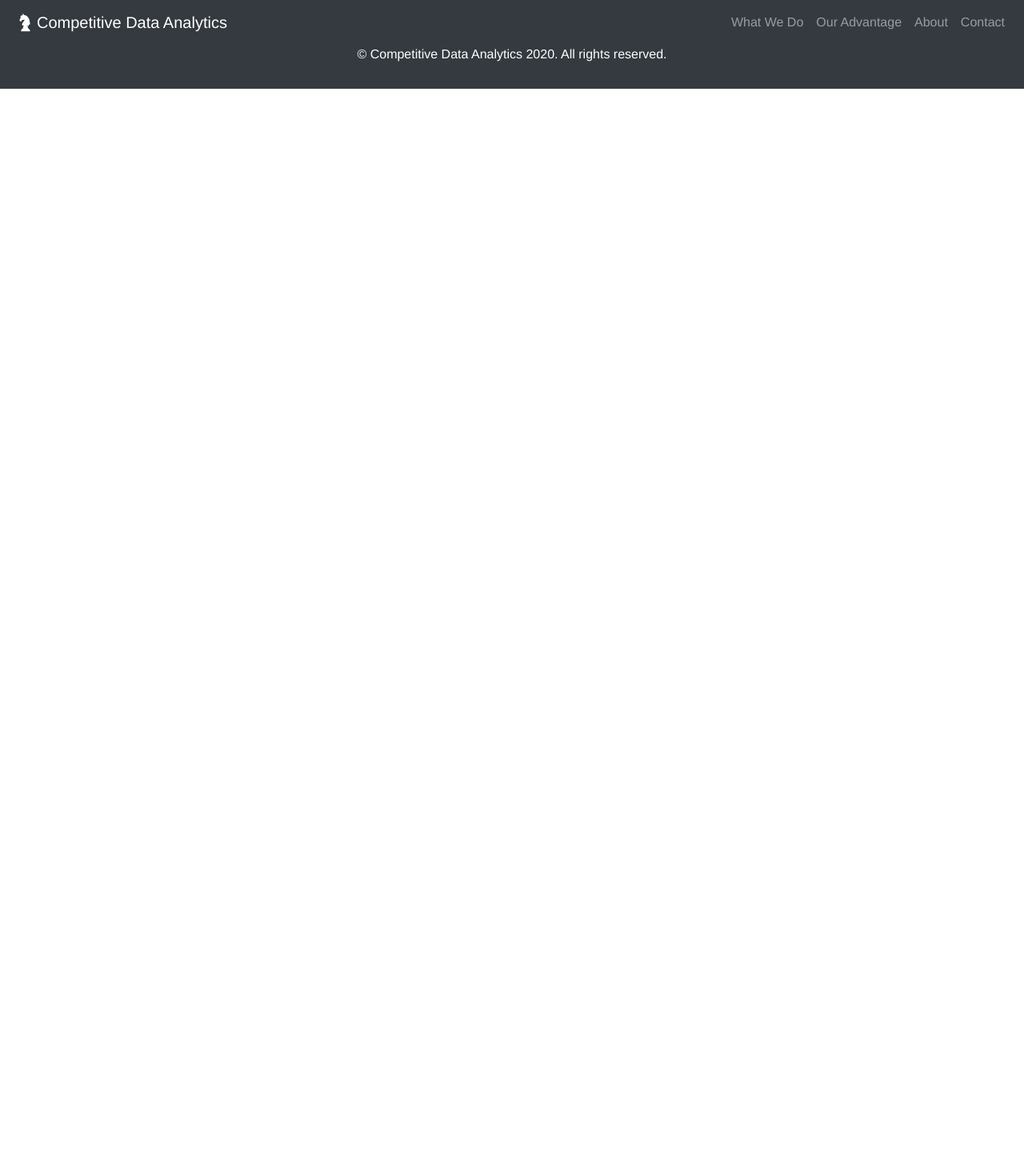
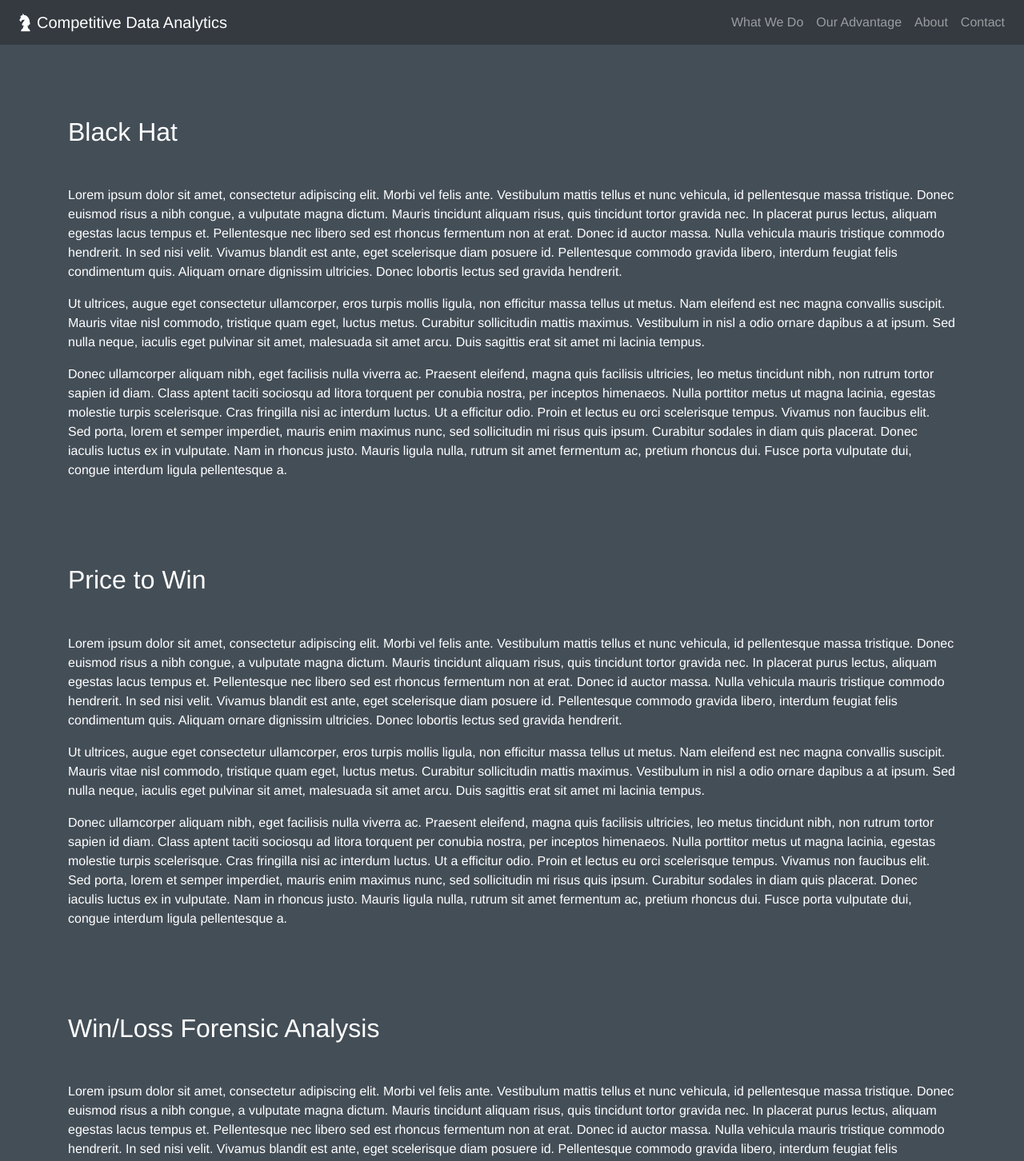
Before and after one commit to dwill21/cda-web-client, a Vue app: page /services in a window 1280 px wide. Shown: the top 1452 px of the page at 80% size. Before the commit the page ends 800 px from the top, so only its background shows below. Built offline with nearby package versions, Linux system fonts and the light colour scheme.

Commit message:
Create dummy Services page

```diff
--- a/src/components/Header.vue
+++ b/src/components/Header.vue
@@ -7,7 +7,7 @@
 
     <b-collapse is-nav>
       <b-navbar-nav v-if="windowWidth >= 768" class="ml-auto">
-        <b-nav-item href="#" right>What We Do</b-nav-item>
+        <b-nav-item href="/services" right>What We Do</b-nav-item>
         <b-nav-item href="#" right>Our Advantage</b-nav-item>
         <b-nav-item href="/about" right>About</b-nav-item>
         <b-nav-item href="#" right>Contact</b-nav-item>
@@ -17,7 +17,7 @@
         <template v-slot:button-content>
           <i class="material-icons menu-button">menu</i>
         </template>
-        <b-dropdown-item href="#" right>What We Do</b-dropdown-item>
+        <b-dropdown-item href="/services" right>What We Do</b-dropdown-item>
         <b-dropdown-item href="#" right>Our Advantage</b-dropdown-item>
         <b-dropdown-item href="/about" right>About</b-dropdown-item>
         <b-dropdown-item href="#" right>Contact</b-dropdown-item>
--- a/src/router/index.js
+++ b/src/router/index.js
@@ -2,7 +2,7 @@ import Vue from 'vue'
 import VueRouter from 'vue-router'
 import Home from '../views/Home.vue'
 
-Vue.use(VueRouter)
+Vue.use(VueRouter);
 
 const routes = [
   {
@@ -17,13 +17,21 @@ const routes = [
     // this generates a separate chunk (about.[hash].js) for this route
     // which is lazy-loaded when the route is visited.
     component: () => import(/* webpackChunkName: "about" */ '../views/About.vue')
+  },
+  {
+    path: '/services',
+    name: 'Services',
+    // route level code-splitting
+    // this generates a separate chunk (about.[hash].js) for this route
+    // which is lazy-loaded when the route is visited.
+    component: () => import(/* webpackChunkName: "services" */ '../views/Services.vue')
   }
-]
+];
 
 const router = new VueRouter({
   mode: 'history',
   base: process.env.BASE_URL,
   routes
-})
+});
 
 export default router
--- a/src/views/Home.vue
+++ b/src/views/Home.vue
@@ -7,11 +7,11 @@
 
       <b-col md="6">
         <b-card-group id="cards" columns>
-          <b-card title="Black Hat" :img-src="require('../assets/data.jpg')" img-alt="Data" overlay class="card"></b-card>
+          <b-card title="Black Hat" :img-src="require('../assets/data.jpg')" img-alt="Data" overlay class="card" @click="redirect('/services#black_hat')"></b-card>
 
-          <b-card title="Price to Win" :img-src="require('../assets/charts.jpeg')" img-alt="Image" overlay class="card"></b-card>
+          <b-card title="Price to Win" :img-src="require('../assets/charts.jpeg')" img-alt="Charts" overlay class="card" @click="redirect('/services#price_to_win')"></b-card>
 
-          <b-card title="Win/Loss Forensic Analysis" :img-src="require('../assets/documents.jpeg')" img-alt="Image" overlay class="card"></b-card>
+          <b-card title="Win/Loss Forensic Analysis" :img-src="require('../assets/documents.jpeg')" img-alt="Documents" overlay class="card" @click="redirect('/services#win_loss_forensic_analysis')"></b-card>
         </b-card-group>
       </b-col>
     </b-row>
@@ -32,6 +32,11 @@ export default {
     BRow,
     BContainer,
   },
+  methods: {
+    redirect(to) {
+      this.$router.push(to);
+    }
+  }
 }
 </script>
 
@@ -54,4 +59,8 @@ export default {
     color: white;
     text-shadow: 1px 1px black;
   }
+
+  .card:hover {
+    cursor: pointer;
+  }
 </style>
--- /dev/null
+++ b/src/views/Services.vue
@@ -0,0 +1,62 @@
+<template>
+  <b-container id="main-content">
+    <b-row>
+      <b-col>
+        <h2>Black Hat</h2>
+        <p v-for="paragraph in defaultText.split('\n')" :key="paragraph">{{paragraph}}</p>
+      </b-col>
+    </b-row>
+
+    <b-row>
+      <b-col>
+        <h2>Price to Win</h2>
+        <p v-for="paragraph in defaultText.split('\n')" :key="paragraph">{{paragraph}}</p>
+      </b-col>
+    </b-row>
+
+    <b-row>
+      <b-col>
+        <h2>Win/Loss Forensic Analysis</h2>
+        <p v-for="paragraph in defaultText.split('\n')" :key="paragraph">{{paragraph}}</p>
+      </b-col>
+    </b-row>
+  </b-container>
+</template>
+
+<script>
+  import { BCol, BRow, BContainer } from 'bootstrap-vue'
+  import 'bootstrap/dist/css/bootstrap.css'
+  import 'bootstrap-vue/dist/bootstrap-vue.css'
+
+  export default {
+    name: 'Home',
+    components: {
+      BCol,
+      BRow,
+      BContainer,
+    },
+    data() {
+      return {
+        defaultText: 'Lorem ipsum dolor sit amet, consectetur adipiscing elit. Morbi vel felis ante. Vestibulum mattis tellus et nunc vehicula, id pellentesque massa tristique. Donec euismod risus a nibh congue, a vulputate magna dictum. Mauris tincidunt aliquam risus, quis tincidunt tortor gravida nec. In placerat purus lectus, aliquam egestas lacus tempus et. Pellentesque nec libero sed est rhoncus fermentum non at erat. Donec id auctor massa. Nulla vehicula mauris tristique commodo hendrerit. In sed nisi velit. Vivamus blandit est ante, eget scelerisque diam posuere id. Pellentesque commodo gravida libero, interdum feugiat felis condimentum quis. Aliquam ornare dignissim ultricies. Donec lobortis lectus sed gravida hendrerit.\n' +
+          '\n' +
+          'Ut ultrices, augue eget consectetur ullamcorper, eros turpis mollis ligula, non efficitur massa tellus ut metus. Nam eleifend est nec magna convallis suscipit. Mauris vitae nisl commodo, tristique quam eget, luctus metus. Curabitur sollicitudin mattis maximus. Vestibulum in nisl a odio ornare dapibus a at ipsum. Sed nulla neque, iaculis eget pulvinar sit amet, malesuada sit amet arcu. Duis sagittis erat sit amet mi lacinia tempus.\n' +
+          '\n' +
+          'Donec ullamcorper aliquam nibh, eget facilisis nulla viverra ac. Praesent eleifend, magna quis facilisis ultricies, leo metus tincidunt nibh, non rutrum tortor sapien id diam. Class aptent taciti sociosqu ad litora torquent per conubia nostra, per inceptos himenaeos. Nulla porttitor metus ut magna lacinia, egestas molestie turpis scelerisque. Cras fringilla nisi ac interdum luctus. Ut a efficitur odio. Proin et lectus eu orci scelerisque tempus. Vivamus non faucibus elit. Sed porta, lorem et semper imperdiet, mauris enim maximus nunc, sed sollicitudin mi risus quis ipsum. Curabitur sodales in diam quis placerat. Donec iaculis luctus ex in vulputate. Nam in rhoncus justo. Mauris ligula nulla, rutrum sit amet fermentum ac, pretium rhoncus dui. Fusce porta vulputate dui, congue interdum ligula pellentesque a.'
+      }
+    }
+  }
+</script>
+
+<style scoped>
+  #main-content {
+    min-height: calc(100vh - 110px);
+    text-align:left;
+    color:white;
+  }
+
+  h2 {
+    text-align: left;
+    color: white;
+    padding: 90px 0 40px;
+  }
+</style>
```
